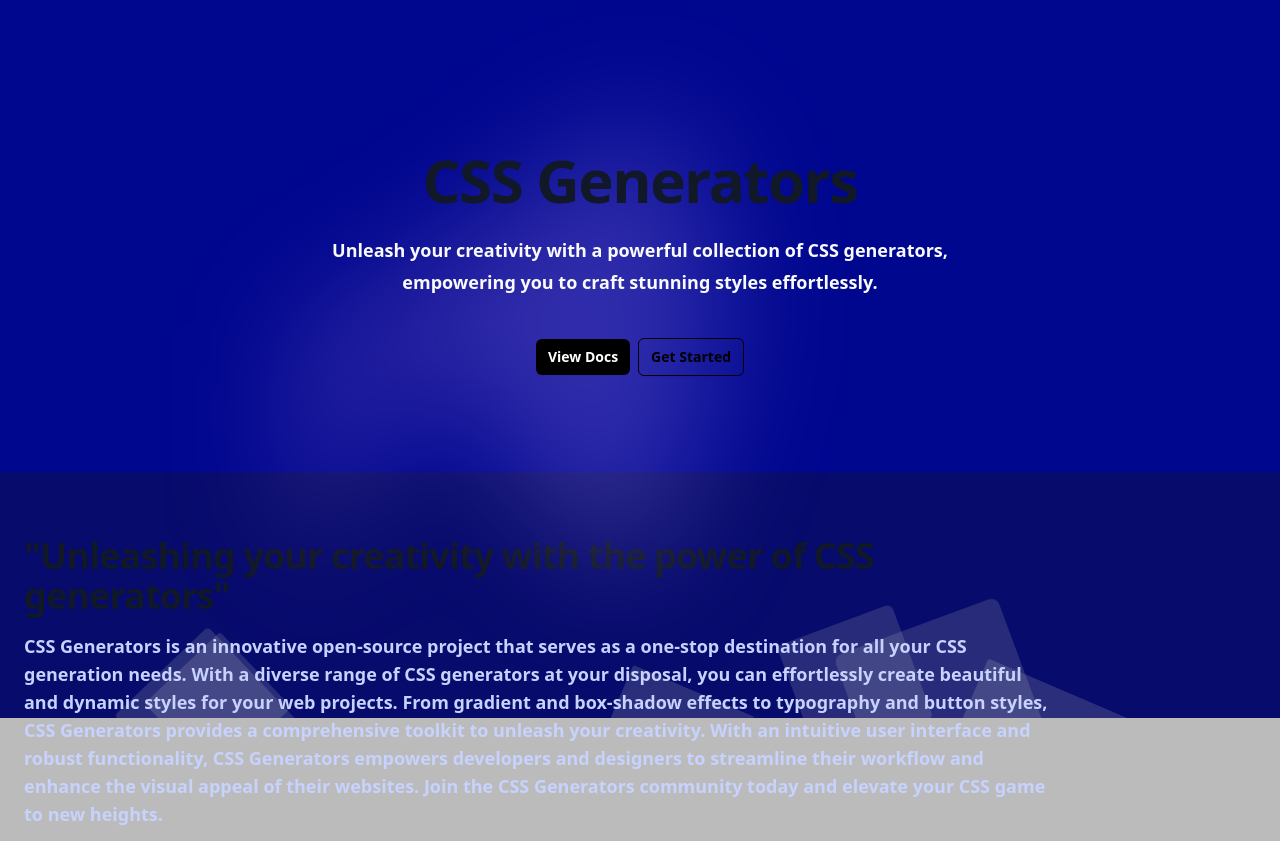
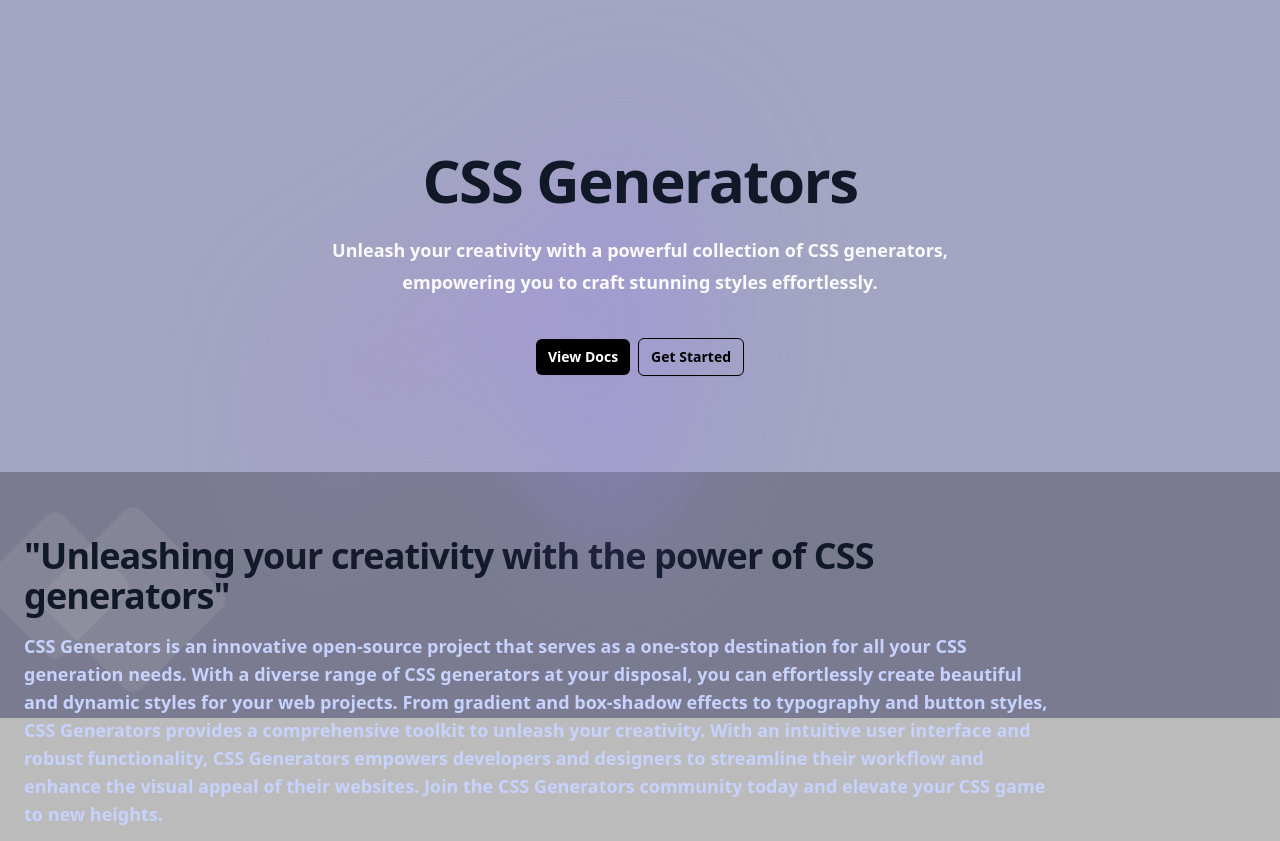
Before and after one commit to anshulsoni2010/CSS-Generators, a website: page index.html in a window 1280 px wide. Shown: the part 82-923 px from the top of the page. Drawn offline with nearby package versions, Linux system fonts and the light colour scheme.

Commit message:
Update styles.css

```diff
--- a/styles.css
+++ b/styles.css
@@ -1,11 +1,10 @@
 @keyframes animate {
-    0% {
+    0%{
         transform: translateY(0) rotate(0deg);
         opacity: 1;
         border-radius: 0;
     }
-
-    100% {
+    100%{
         transform: translateY(-1000px) rotate(720deg);
         opacity: 0;
         border-radius: 50%;
@@ -20,10 +19,9 @@
     left: 0;
     margin: 0;
     padding: 0;
-    background: #00078f;
+    background: #a3a5c2;
     overflow: hidden;
 }
-
 .background li {
     position: absolute;
     display: block;
@@ -31,100 +29,82 @@
     width: 20px;
     height: 20px;
     background: rgba(255, 255, 255, 0.2);
-    animation: animate 31s linear infinite;
+    animation: animate 16s linear infinite;
 }
 
 
 
 
 .background li:nth-child(0) {
-    left: 85%;
-    width: 151px;
-    height: 151px;
-    bottom: -151px;
+    left: 21%;
+    width: 142px;
+    height: 142px;
+    bottom: -142px;
     animation-delay: 1s;
 }
-
 .background li:nth-child(1) {
-    left: 84%;
+    left: 0%;
     width: 110px;
     height: 110px;
     bottom: -110px;
-    animation-delay: 5s;
-}
-
-.background li:nth-child(2) {
-    left: 62%;
-    width: 122px;
-    height: 122px;
-    bottom: -122px;
     animation-delay: 2s;
 }
-
+.background li:nth-child(2) {
+    left: 11%;
+    width: 155px;
+    height: 155px;
+    bottom: -155px;
+    animation-delay: 6s;
+}
 .background li:nth-child(3) {
-    left: 11%;
-    width: 129px;
-    height: 129px;
-    bottom: -129px;
-    animation-delay: 3s;
+    left: 69%;
+    width: 180px;
+    height: 180px;
+    bottom: -180px;
+    animation-delay: 10s;
 }
-
 .background li:nth-child(4) {
-    left: 67%;
-    width: 174px;
-    height: 174px;
-    bottom: -174px;
+    left: 5%;
+    width: 138px;
+    height: 138px;
+    bottom: -138px;
     animation-delay: 2s;
 }
-
 .background li:nth-child(5) {
-    left: 47%;
+    left: 88%;
+    width: 195px;
+    height: 195px;
+    bottom: -195px;
+    animation-delay: 19s;
+}
+.background li:nth-child(6) {
+    left: 43%;
     width: 132px;
     height: 132px;
     bottom: -132px;
-    animation-delay: 4s;
+    animation-delay: 17s;
 }
-
-.background li:nth-child(6) {
-    left: 60%;
-    width: 131px;
-    height: 131px;
-    bottom: -131px;
-    animation-delay: 6s;
+.background li:nth-child(7) {
+    left: 58%;
+    width: 125px;
+    height: 125px;
+    bottom: -125px;
+    animation-delay: 5s;
 }
-
-.background li:nth-child(7) {
-    left: 74%;
-    width: 174px;
-    height: 174px;
-    bottom: -174px;
-    animation-delay: 4s;
+.background li:nth-child(8) {
+    left: 63%;
+    width: 184px;
+    height: 184px;
+    bottom: -184px;
+    animation-delay: 22s;
 }
-
-.background li:nth-child(8) {
-    left: 40%;
-    width: 191px;
-    height: 191px;
-    bottom: -191px;
-    animation-delay: 23s;
+.background li:nth-child(9) {
+    left: 64%;
+    width: 197px;
+    height: 197px;
+    bottom: -197px;
+    animation-delay: 13s;
 }
-
-.background li:nth-child(9) {
-    left: 46%;
-    width: 192px;
-    height: 192px;
-    bottom: -192px;
-    animation-delay: 15s;
-}
-
-.background li:nth-child(10) {
-    left: 13%;
-    width: 104px;
-    height: 104px;
-    bottom: -104px;
-    animation-delay: 3s;
-}
-
 .shady-bg {
     background: rgba(25, 25, 25, 0.293);
 }
```
